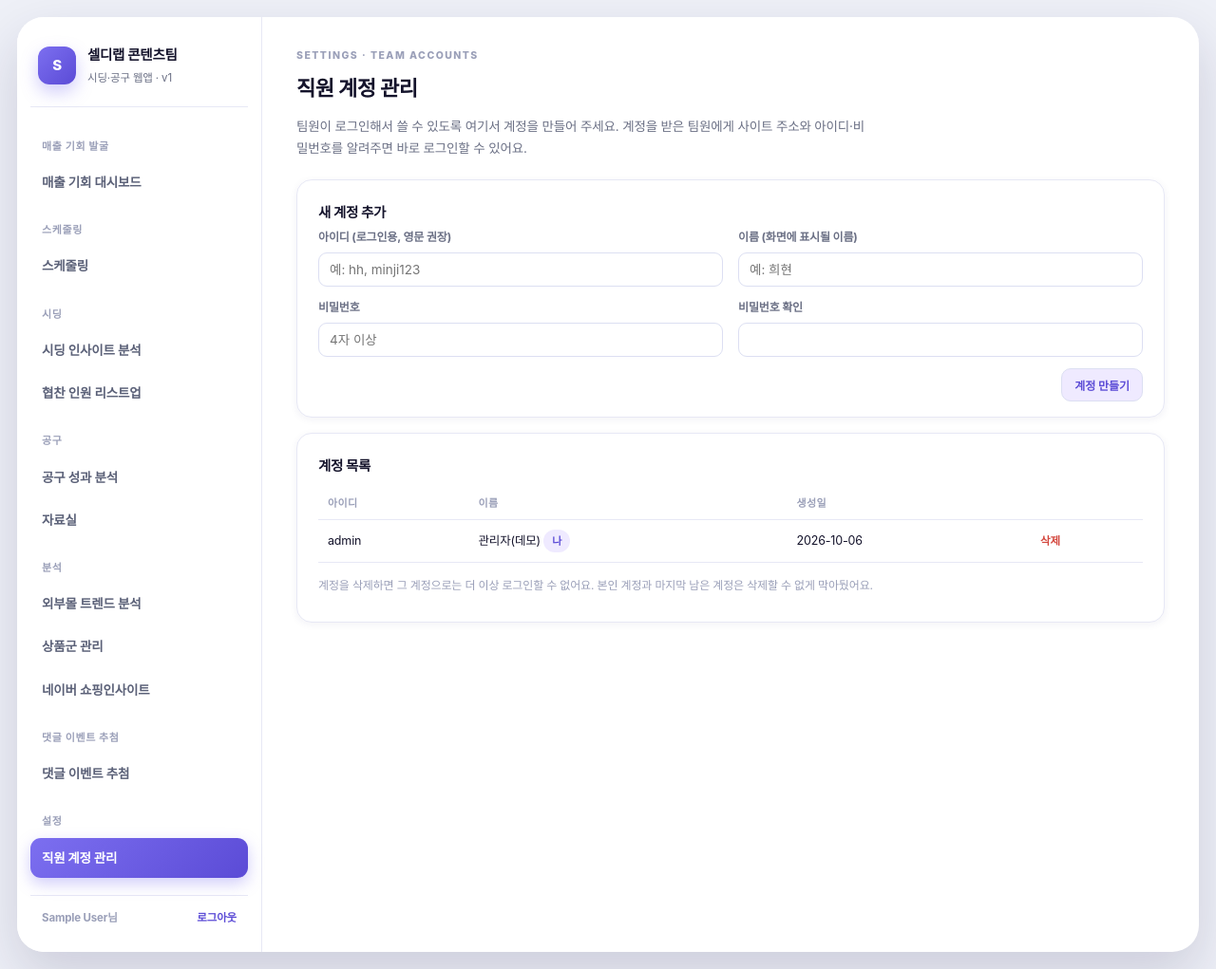
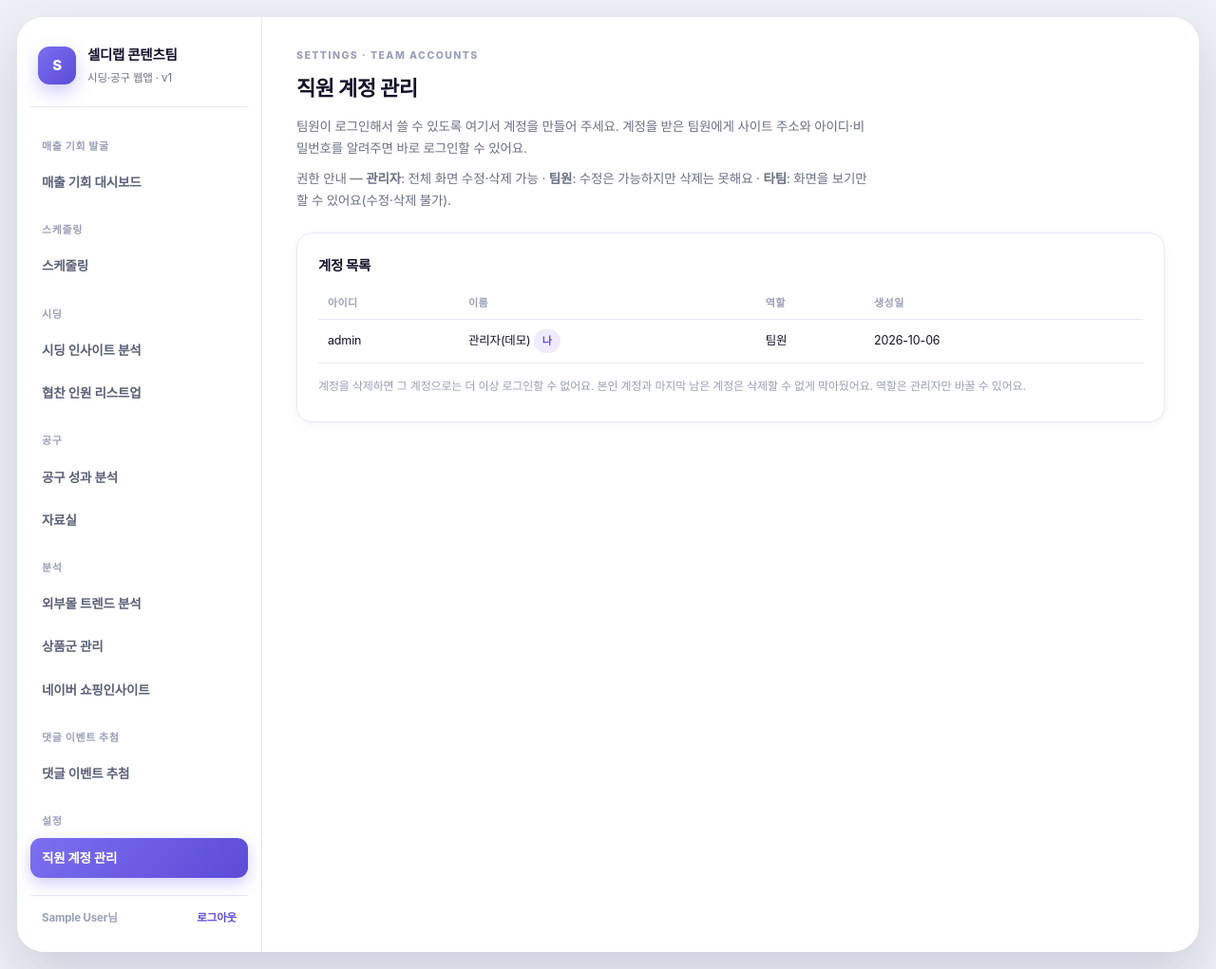
Before and after one commit to on960608/celdylab-webapp, a Flask app: page /employees in a window 1280 px wide. Shown: the whole page at 95% size. Run offline with Flask 3, Linux system fonts and the light colour scheme; the visitor is signed in with stand-in values (Sample User, id 1); data comes from the database, SQL or seed files in the repository; some web fonts are replaced.

Commit message:
Update employees.htmlemployees.html: 역할 드롭다운(관리자/팀원/타팀) + 관리자만 삭제/역할변경 버튼 노출

```diff
--- a/celdylab-webapp/templates/employees.html
+++ b/celdylab-webapp/templates/employees.html
@@ -5,13 +5,22 @@
   <div class="eyebrow">SETTINGS · TEAM ACCOUNTS</div>
   <h2>직원 계정 관리</h2>
   <p>팀원이 로그인해서 쓸 수 있도록 여기서 계정을 만들어 주세요. 계정을 받은 팀원에게 사이트 주소와 아이디·비밀번호를 알려주면 바로 로그인할 수 있어요.</p>
+  <p class="note">권한 안내 — <b>관리자</b>: 전체 화면 수정·삭제 가능 · <b>팀원</b>: 수정은 가능하지만 삭제는 못해요 · <b>타팀</b>: 화면을 보기만 할 수 있어요(수정·삭제 불가).</p>
 </div>
 
+{% if current_user_role == '관리자' %}
 <div class="chart-card" style="margin-bottom:16px">
   <div class="chart-card-head"><div><h3>새 계정 추가</h3></div></div>
   <form method="post" action="{{ url_for('employees_add') }}" class="ins-form-grid">
     <label>아이디 (로그인용, 영문 권장)<input name="username" placeholder="예: hh, minji123"></label>
     <label>이름 (화면에 표시될 이름)<input name="name" placeholder="예: 희현"></label>
+    <label>역할
+      <select name="role">
+        <option value="팀원" selected>팀원</option>
+        <option value="관리자">관리자</option>
+        <option value="타팀">타팀</option>
+      </select>
+    </label>
     <label>비밀번호<input name="password" type="password" placeholder="4자 이상"></label>
     <label>비밀번호 확인<input name="password_confirm" type="password"></label>
     <div class="ins-wide" style="display:flex;justify-content:flex-end">
@@ -19,26 +28,44 @@
     </div>
   </form>
 </div>
+{% endif %}
 
 <div class="chart-card">
   <div class="chart-card-head"><div><h3>계정 목록</h3></div></div>
   <div class="chart-svg-wrap">
     <table class="data-table">
-      <thead><tr><th>아이디</th><th>이름</th><th>생성일</th><th></th></tr></thead>
+      <thead><tr><th>아이디</th><th>이름</th><th>역할</th><th>생성일</th><th></th></tr></thead>
       <tbody>
         {% for e in employees %}
         <tr>
           <td>{{ e.username }}</td>
           <td>{{ e.name }}{% if e.id == session.get('user_id') %} <span class="ins-badge contact">나</span>{% endif %}</td>
+          <td>
+            {% if current_user_role == '관리자' %}
+            <form method="post" action="{{ url_for('employees_role', emp_id=e.id) }}" style="display:inline">
+              <select name="role" onchange="this.form.submit()">
+                <option value="팀원" {{ 'selected' if e.role=='팀원' }}>팀원</option>
+                <option value="관리자" {{ 'selected' if e.role=='관리자' }}>관리자</option>
+                <option value="타팀" {{ 'selected' if e.role=='타팀' }}>타팀</option>
+              </select>
+            </form>
+            {% else %}
+            {{ e.role or '팀원' }}
+            {% endif %}
+          </td>
           <td>{{ e.created_at[:10] }}</td>
-          <td><form method="post" action="{{ url_for('employees_delete', emp_id=e.id) }}" onsubmit="return confirm('{{ e.name }}({{ e.username }}) 계정을 삭제할까요?')"><button class="ins-del-btn" type="submit">삭제</button></form></td>
+          <td>
+            {% if current_user_role == '관리자' %}
+            <form method="post" action="{{ url_for('employees_delete', emp_id=e.id) }}" onsubmit="return confirm('{{ e.name }}({{ e.username }}) 계정을 삭제할까요?')"><button class="ins-del-btn" type="submit">삭제</button></form>
+            {% endif %}
+          </td>
         </tr>
         {% else %}
-        <tr><td colspan="4" style="text-align:center;color:var(--muted2);padding:20px 0">계정이 없습니다.</td></tr>
+        <tr><td colspan="5" style="text-align:center;color:var(--muted2);padding:20px 0">계정이 없습니다.</td></tr>
         {% endfor %}
       </tbody>
     </table>
   </div>
-  <p class="note">계정을 삭제하면 그 계정으로는 더 이상 로그인할 수 없어요. 본인 계정과 마지막 남은 계정은 삭제할 수 없게 막아뒀어요.</p>
+  <p class="note">계정을 삭제하면 그 계정으로는 더 이상 로그인할 수 없어요. 본인 계정과 마지막 남은 계정은 삭제할 수 없게 막아뒀어요. 역할은 관리자만 바꿀 수 있어요.</p>
 </div>
 {% endblock %}
```
